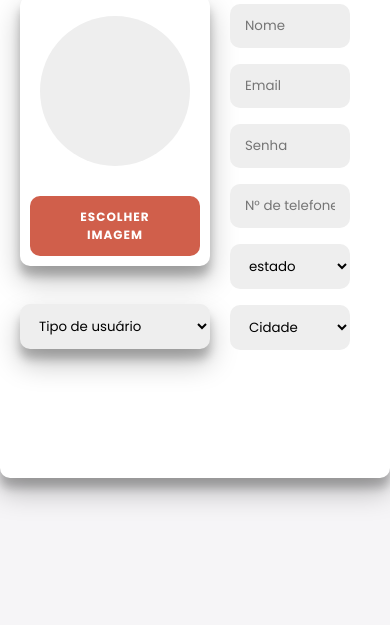
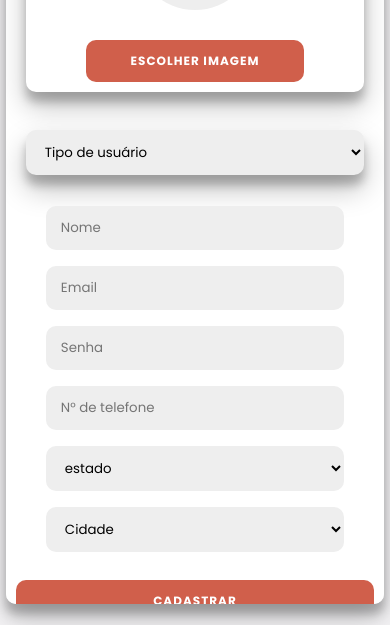
Before and after one commit to ifpi-picos/projeto-integrador-pretty-nails, a plain HTML site: page cadastro-e-login/cadastro.html in a window 390 px wide. Shown: the part 219-844 px from the top of the page. Drawn offline with Linux system fonts and the light colour scheme.

Commit message:
telas de login e cadastro responsivas

```diff
--- a/cadastro-e-login/css/cadastro.css
+++ b/cadastro-e-login/css/cadastro.css
@@ -51,12 +51,12 @@ body {
   transition: all 0.6s ease-in-out;
 }
 
-.form-container-cadastro h1{
+.form-container-cadastro h1 {
   display: flex;
   justify-content: center;
 }
 
-.preencher{
+.preencher {
   display: flex;
   flex-direction: row;
   justify-content: space-around;
@@ -70,7 +70,7 @@ form {
   margin: 10px;
 }
 
-.perguntas{
+.perguntas {
   display: flex;
   flex-direction: column;
   justify-content: space-around;
@@ -78,7 +78,7 @@ form {
   padding: 0 20px 0 20px;
 }
 
-input {
+input, select {
   background: #eee;
   border: none;
   padding: 12px 15px;
@@ -87,22 +87,13 @@ input {
   border-radius: 10px;
 }
 
-select {
-  background: #eee;
-  border: none;
-  padding: 12px 15px;
-  width: 100%;
-  margin: 8px 0;
-  border-radius: 10px;
-}
-
-.lado-esquerdo{
+.lado-esquerdo {
   display: flex;
   flex-direction: column;
   gap: 30px;
 }
 
-.imagem-container{
+.imagem-container {
   background-color: #fff;
   box-shadow: 0 14px 28px rgba(0, 0, 0, 0.25), 0 10px 10px rgba(0, 0, 0, 0.22);
   border-radius: 10px;
@@ -132,7 +123,7 @@ select {
   border-radius: 50%;
 }
 
-.cadastrar{
+.cadastrar {
   display: flex;
   flex-direction: column;
   width: 30%;
@@ -141,7 +132,7 @@ select {
   gap: 5px;
 }
 
-.tipo{
+.tipo {
   display: flex;
   justify-content: space-around;
   align-items: center;
@@ -175,3 +166,37 @@ a {
   font-size: 14px;
   text-decoration: none;
 }
+
+/* Responsividade para telas menores */
+@media (max-width: 768px) {
+  .container-cadastro {
+    flex-direction: column;
+    width: 97%;
+    height: 95%;
+    padding: 20px;
+    align-items: center;
+    overflow-y: auto;
+    scrollbar-width: none; /* For Firefox */
+  }
+
+  .container-cadastro::-webkit-scrollbar {
+    display: none; /* For Chrome, Safari, and Opera */
+  }
+  .preencher {
+    flex-direction: column;
+    gap: 15px;
+  }
+  .cadastrar {
+    width: 100%;
+    margin-left: 0;
+    align-items: center;
+    margin-bottom: 10px;
+  }
+  .imagem {
+    height: 120px;
+    width: 120px;
+  }
+  button {
+    width: 100%;
+  }
+}
--- a/cadastro-e-login/css/login.css
+++ b/cadastro-e-login/css/login.css
@@ -26,8 +26,9 @@ body {
     display: flex;
     justify-content: center;
     align-items: center;
-    height: 100vh;
+    min-height: 100vh;
     margin: 0;
+    overflow-y: auto;
 }
 
 .container-login {
@@ -44,7 +45,6 @@ body {
 }
 
 .form-container-login {
-
     top: 0;
     height: 100%;
     width: 50%;
@@ -53,7 +53,7 @@ body {
 .form-container-login h1{
     display: flex;
     justify-content: center;
-  }
+}
 
 form {
     display: flex;
@@ -71,7 +71,7 @@ input {
     border-radius: 10px;
 }
 
-.preencher{
+.preencher {
     display: flex;
     flex-direction: column;
     margin-top: 50px;
@@ -118,7 +118,7 @@ a {
     width: 50%;
 }
 
-.informacoes{
+.informacoes {
     height: 100%;
     box-shadow: 0 14px 28px rgba(0, 0, 0, 0.25), 0 10px 10px rgba(0, 0, 0, 0.22);
 }
@@ -128,3 +128,23 @@ a {
     height: 100%;
     object-fit: cover;
 }
+
+/* Responsividade para telas menores */
+@media (max-width: 768px) {
+    .container-login {
+        flex-direction: column;
+        height: 95%;
+        width: 97%;
+        padding: 20px;
+        align-items: center;
+    }
+    .form-container-login, .container-de-informacoes {
+        width: 100%;
+    }
+    .preencher {
+        margin-top: 20px;
+    }
+    button {
+        width: 100%;
+    }
+}
```
